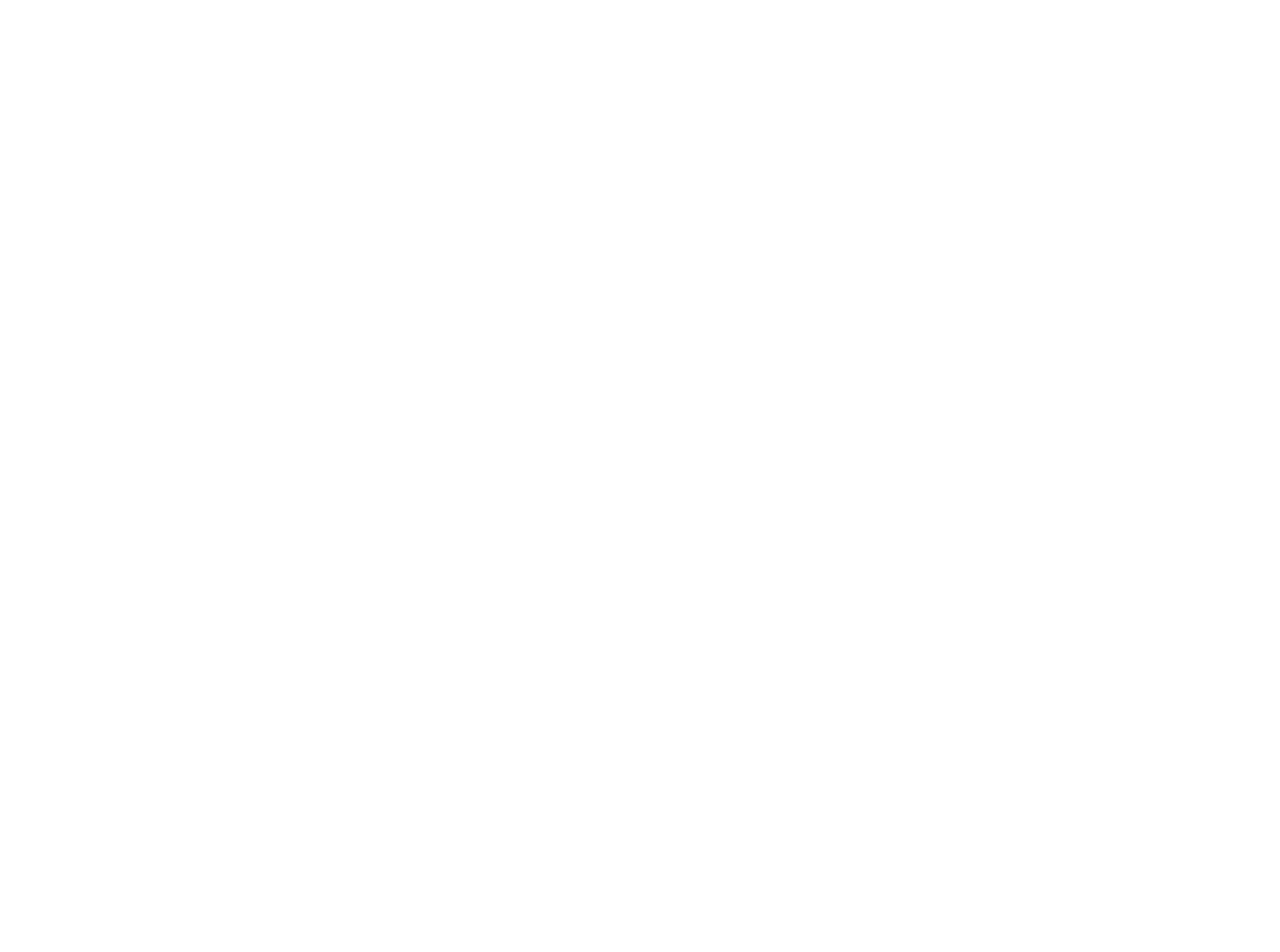
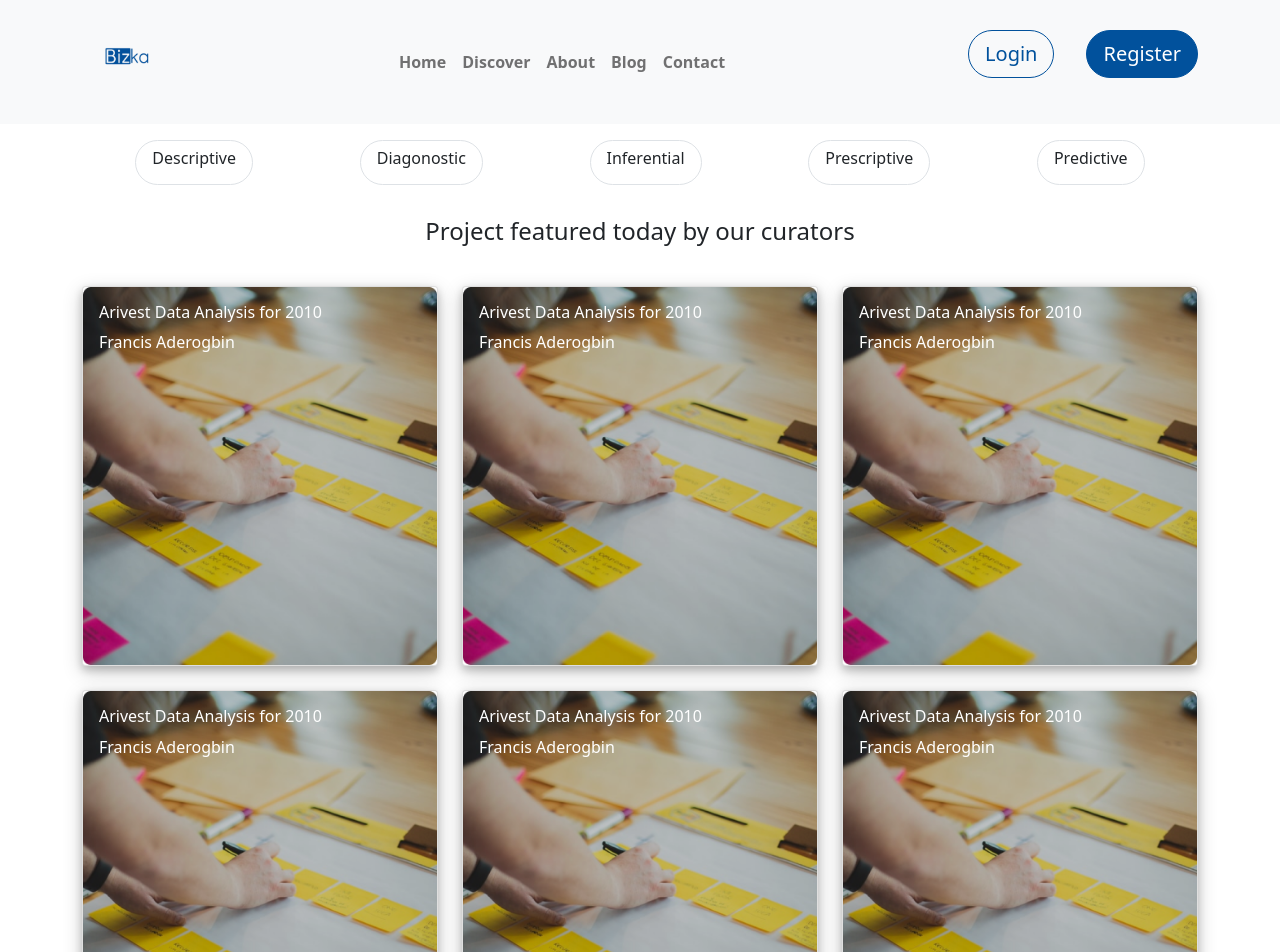
Before and after one commit to Bizkaofficial/bizzy-gallop, a React (Create React App) app: page /discover in a window 1280 px wide. Before the commit this address had no page. Shown: the top 952 px of the page. Before the commit the page ends 800 px from the top, so only its background shows below. Built offline with nearby package versions, Linux system fonts and the light colour scheme.

Commit message:
trying to shift text to bottom in discover

```diff
--- a/src/App.js
+++ b/src/App.js
@@ -6,6 +6,7 @@
 import UserProfile from "./pages/UserProfile";
 import ProjectUpload from "./pages/ProjectUpload";
 import Blog  from "./pages/Blog";
+import Discover from "./pages/Discover";
 
 const App = () => {
   return (
@@ -19,6 +20,7 @@
         />
         <Route path="/user/*" caseSensitive="false" element={<User />} />
         <Route path="/about" caseSensitive="false" element={<About />} />
+        <Route path="/discover" caseSensitive="false" element={<Discover />} />
         <Route
           path="/userProfile"
           caseSensitive="false"
--- a/src/index.css
+++ b/src/index.css
@@ -62,6 +62,17 @@
 
 .bizka {
   background-color: #01519c;
+}
+/* Discover Page Styling */
+@media (min-width: 768px){
+  .bizka-discover {
+    position: relative;
+  }
+  .bizka-bottom-align-text{
+    position: absolute;
+    bottom: 0;
+    right: 0;
+  }
 }
 
 /* About page styling */
--- a/src/layouts/Navbar.js
+++ b/src/layouts/Navbar.js
@@ -33,7 +33,7 @@
               </Link>
             </li>
             <li className="nav-item active">
-              <Link className="nav-link" to="/">
+              <Link className="nav-link" to="/discover">
                 <strong> Discover </strong>
               </Link>
             </li>
--- a/src/pages/Discover.js
+++ b/src/pages/Discover.js
@@ -1,6 +1,123 @@
+import Footer from "../layouts/Footer";
+import Navbar from "../layouts/Navbar";
+
 const Discover = () => {
   return (
-    <div>Discover</div>
+    <>
+      <Navbar />
+        <div className='container'>
+          <div className='d-flex justify-content-around my-3'>
+            <div className="p-2 border rounded-pill">
+              <p className="text-center h6 px-2">Descriptive</p>
+            </div>
+            <div className="p-2 border rounded-pill">
+              <p className="text-center h6 px-2">Diagonostic</p>
+            </div>
+            <div className="p-2 border rounded-pill">
+              <p className="text-center h6 px-2">Inferential</p>
+            </div>
+            <div className="p-2 border rounded-pill">
+              <p className="text-center h6 px-2">Prescriptive</p>
+            </div>
+            <div className="p-2 border rounded-pill">
+              <p className="text-center h6 px-2">Predictive</p>
+            </div>
+          </div>
+
+          <p className="text-center h4 py-3">Project featured today by our curators</p>
+          <div className='row bizka-discover my-4'>
+            <div className="col-4">
+              <div className="card img-fluid">
+                <img src={require("../assets/unsplash_A.png" )} className='card-img' alt="cardImg"/>
+                <div className="card-img-overlay bizka-bottom-align-text">
+                  <h6 className="text-white">Arivest Data Analysis for 2010</h6>
+                  <p className="text-white">Francis Aderogbin</p>
+                </div>
+              </div>
+            </div>
+            <div className="col-4">
+              <div className="card img-fluid">
+                <img src={require("../assets/unsplash_A.png" )} className='card-img' alt="cardImg"/>
+                <div className="card-img-overlay">
+                  <h6 className="text-white">Arivest Data Analysis for 2010</h6>
+                  <p className="text-white">Francis Aderogbin</p>
+                </div>
+              </div>
+            </div>
+            <div className="col-4">
+              <div className="card img-fluid">
+                <img src={require("../assets/unsplash_A.png" )} className='card-img' alt="cardImg"/>
+                <div className="card-img-overlay">
+                  <h6 className="text-white">Arivest Data Analysis for 2010</h6>
+                  <p className="text-white">Francis Aderogbin</p>
+                </div>
+              </div>
+            </div>
+          </div>
+
+          <div className='row bizka-discover my-4'>
+            <div className="col-4">
+              <div className="card img-fluid">
+                <img src={require("../assets/unsplash_A.png" )} className='card-img' alt="cardImg"/>
+                <div className="card-img-overlay bizka-bottom-align-text">
+                  <h6 className="text-white">Arivest Data Analysis for 2010</h6>
+                  <p className="text-white">Francis Aderogbin</p>
+                </div>
+              </div>
+            </div>
+            <div className="col-4">
+              <div className="card img-fluid">
+                <img src={require("../assets/unsplash_A.png" )} className='card-img' alt="cardImg"/>
+                <div className="card-img-overlay">
+                  <h6 className="text-white">Arivest Data Analysis for 2010</h6>
+                  <p className="text-white">Francis Aderogbin</p>
+                </div>
+              </div>
+            </div>
+            <div className="col-4">
+              <div className="card img-fluid">
+                <img src={require("../assets/unsplash_A.png" )} className='card-img' alt="cardImg"/>
+                <div className="card-img-overlay">
+                  <h6 className="text-white">Arivest Data Analysis for 2010</h6>
+                  <p className="text-white">Francis Aderogbin</p>
+                </div>
+              </div>
+            </div>
+          </div>
+
+          <div className='row bizka-discover mb-5 mt-4'>
+            <div className="col-4">
+              <div className="card img-fluid">
+                <img src={require("../assets/unsplash_A.png" )} className='card-img' alt="cardImg"/>
+                <div className="card-img-overlay bizka-bottom-align-text">
+                  <h6 className="text-white">Arivest Data Analysis for 2010</h6>
+                  <p className="text-white">Francis Aderogbin</p>
+                </div>
+              </div>
+            </div>
+            <div className="col-4">
+              <div className="card img-fluid">
+                <img src={require("../assets/unsplash_A.png" )} className='card-img' alt="cardImg"/>
+                <div className="card-img-overlay">
+                  <h6 className="text-white">Arivest Data Analysis for 2010</h6>
+                  <p className="text-white">Francis Aderogbin</p>
+                </div>
+              </div>
+            </div>
+            <div className="col-4">
+              <div className="card img-fluid">
+                <img src={require("../assets/unsplash_A.png" )} className='card-img' alt="cardImg"/>
+                <div className="card-img-overlay">
+                  <h6 className="text-white">Arivest Data Analysis for 2010</h6>
+                  <p className="text-white">Francis Aderogbin</p>
+                </div>
+              </div>
+            </div>
+          </div>
+
+          <Footer />
+        </div>
+    </>
   )
 }
 
```
Also changed, not shown: 1 other file (tests, documents, lock files or other folders).
